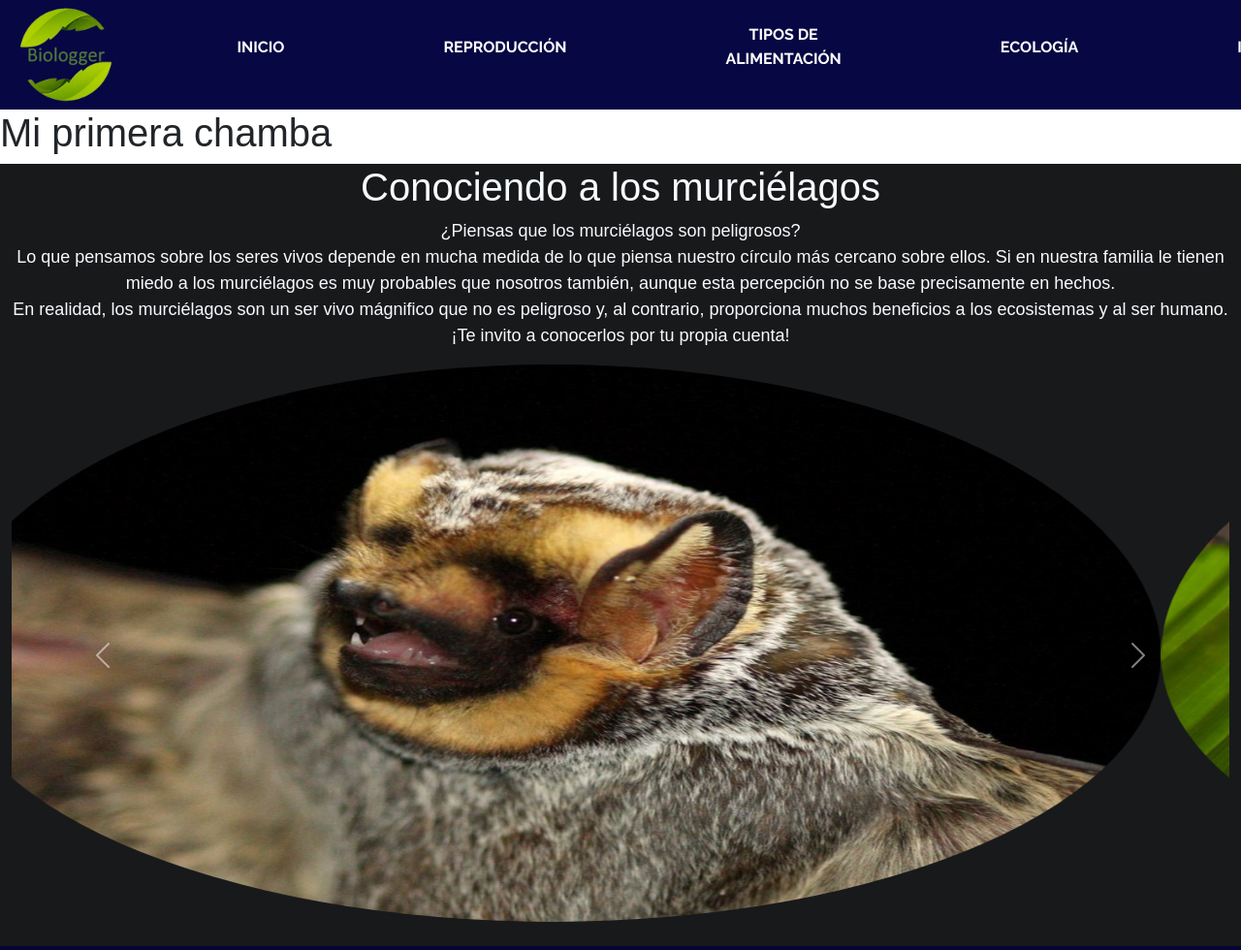
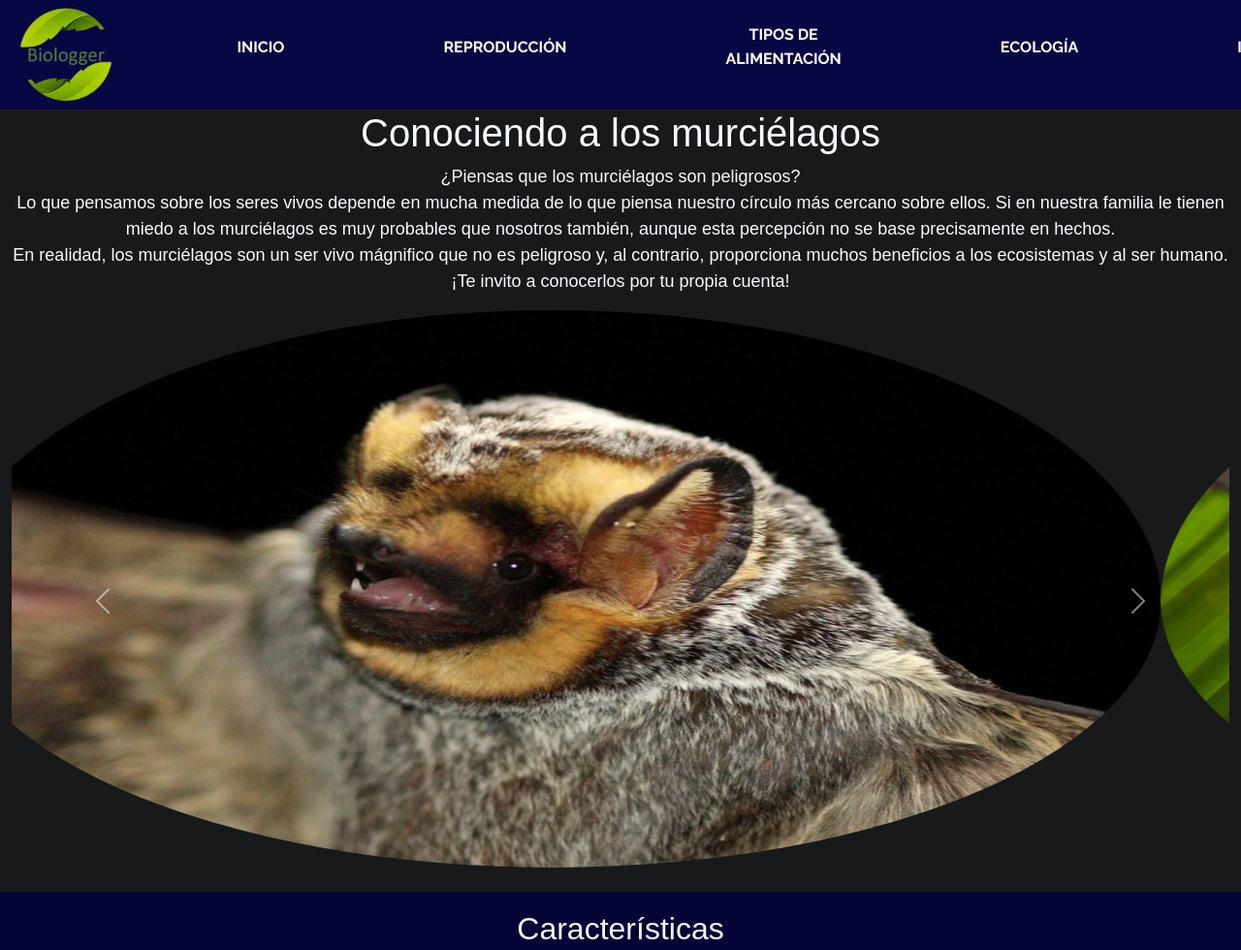
Before and after one commit to andreaperse/andreaperse.github.io, a plain HTML site: page index.html in a window 1280 px wide. Shown: the top 980 px of the page at 97% size. Drawn offline with nearby package versions, Linux system fonts and the light colour scheme.

Commit message:
Quite la frase del body

```diff
--- a/index.html
+++ b/index.html
@@ -34,9 +34,6 @@
             </nav>
         </div>
     </header>
-        <div>
-            <h1>Mi primera chamba</h1>
-        </div>
     <div>
         <div class="container-fluid" id="conociendo">
             <h1>Conociendo a los murciélagos</h1>
```
